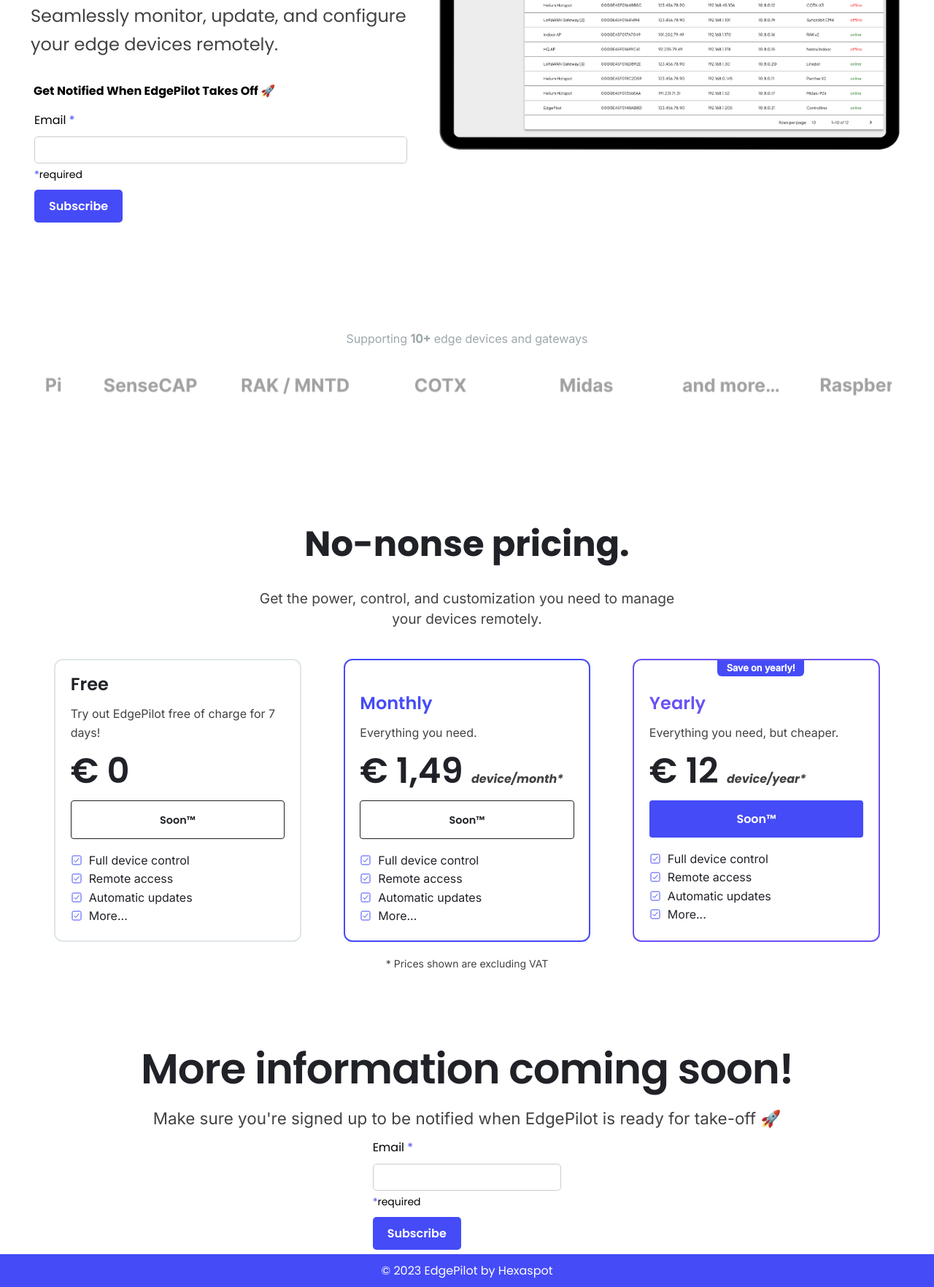
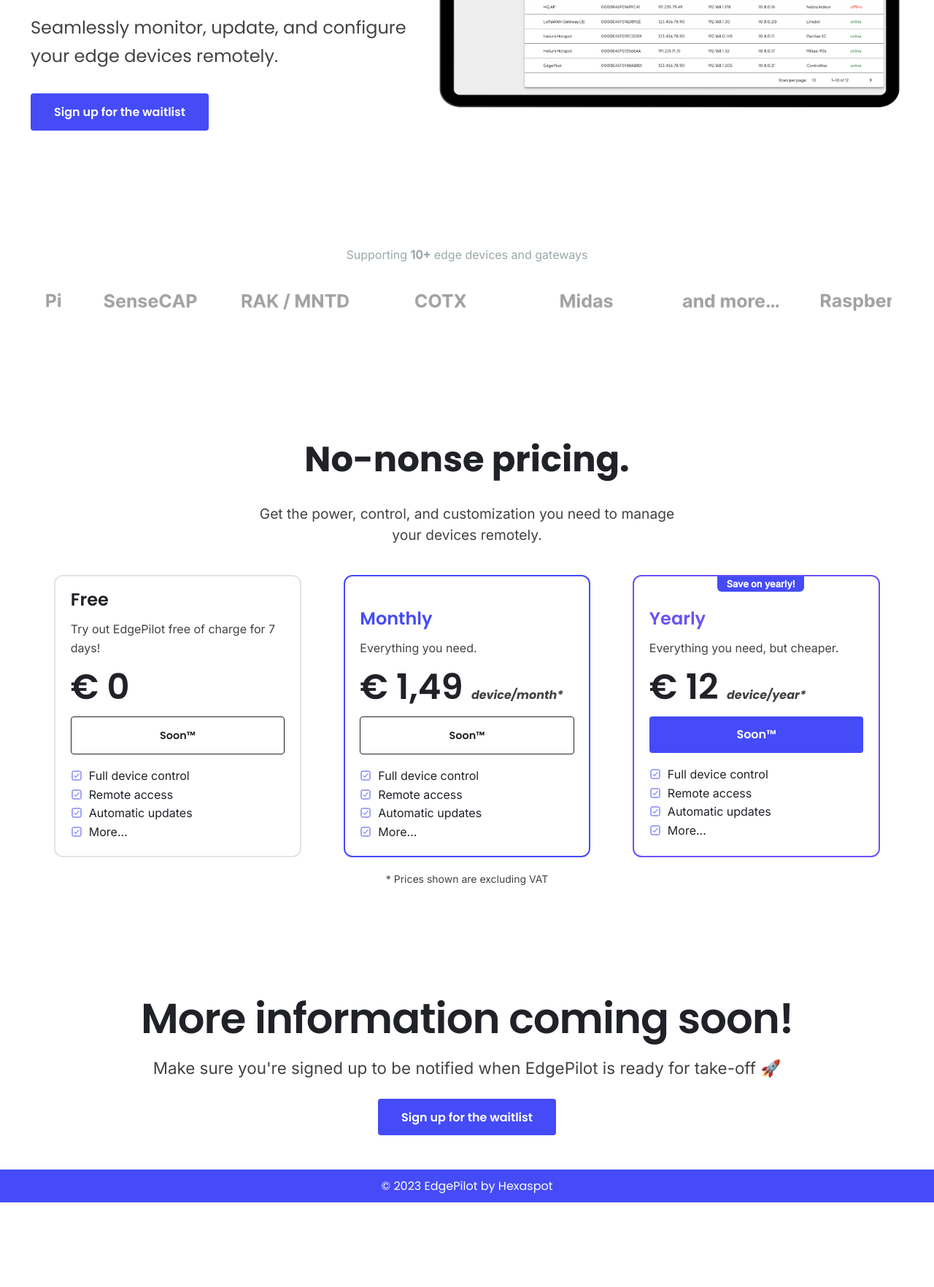
Before and after one commit to connect-iot-bv/public-edgepilot.io, a plain HTML site: page index.html in a window 1280 px wide. Shown: the part 449-2213 px from the top of the page at 73% size. After the commit the page ends 2097 px from the top, so only its background shows below. Drawn offline with nearby package versions, Linux system fonts and the light colour scheme.

Commit message:
sign up fix

```diff
--- a/index.html
+++ b/index.html
@@ -36,26 +36,13 @@
                 <h3 class="sub-heading">
                     Seamlessly monitor, update, and configure your edge devices remotely.
                 </h3>
-                <div class="inner-row mc_embed_signup">
-                    <div class="col">
-						<h4 class="form-title">Get Notified When EdgePilot Takes Off 🚀</h4>
-                        <!-- Embed Mailchimp Form Here -->
-                        <div id="mc_embed_signup">
-                            <form action="https://edgepilot.us21.list-manage.com/subscribe/post?u=3aacce641f3e62fd51fc28338&amp;id=75091d7143&amp;f_id=00f9e9e6f0" method="post" id="mc-embedded-subscribe-form" name="mc-embedded-subscribe-form" class="validate" target="_blank">
-                                <div id="mc_embed_signup_scroll">
-                                    <div class="mc-field-group">
-                                        <label for="mce-EMAIL">Email <span class="asterisk">*</span></label>
-                                        <input type="email" name="EMAIL" class="required email" id="mce-EMAIL" required="" value="">
-                                    </div>
-									<div class="indicates-required"><span class="asterisk">*</span>required</div>
-                                    <div class="clear foot">
-                                        <input type="submit" name="subscribe" id="mc-embedded-subscribe" class="button btn btn-filled" value="Subscribe">
-                                    </div>
-                                </div>
-                            </form>
-                        </div>
-                    </div>
-                </div>
+                <div class="inner-row">
+					<div class="col">
+						<button class="btn btn-filled">
+							<a href="http://eepurl.com/iGxpp-/">Sign up for the waitlist</a>
+						</button>
+					</div>
+				</div>
             </div>
             <div class="col hero-img">
                 <img src="img/edgepilot_preview.png" alt="" class="featured-img">
@@ -218,23 +205,12 @@
 			<h2 class="heading">
 				More information coming soon!
 			</h2>
-			<p class="para-line">
+			<p class="para-line" style="padding-bottom:20px;">
 				Make sure you're signed up to be notified when EdgePilot is ready for take-off 🚀
 			</p>
-			<div id="mc_embed_signup">
-				<form action="https://edgepilot.us21.list-manage.com/subscribe/post?u=3aacce641f3e62fd51fc28338&amp;id=75091d7143&amp;f_id=00f9e9e6f0" method="post" id="mc-embedded-subscribe-form" name="mc-embedded-subscribe-form" class="validate" target="_blank">
-					<div id="mc_embed_signup_scroll">
-						<div class="mc-field-group">
-							<label for="mce-EMAIL">Email <span class="asterisk">*</span></label>
-							<input type="email" name="EMAIL" class="required email" id="mce-EMAIL" required="" value="">
-						</div>
-						<div class="indicates-required"><span class="asterisk">*</span>required</div>
-						<div class="clear foot">
-							<input type="submit" name="subscribe" id="mc-embedded-subscribe" class="button btn btn-filled" value="Subscribe">
-						</div>
-					</div>
-				</form>
-			</div>
+			<button class="btn btn-filled">
+				<a href="http://eepurl.com/iGxpp-/">Sign up for the waitlist</a>
+			</button>
 		</div>
 
 	</footer>
```
